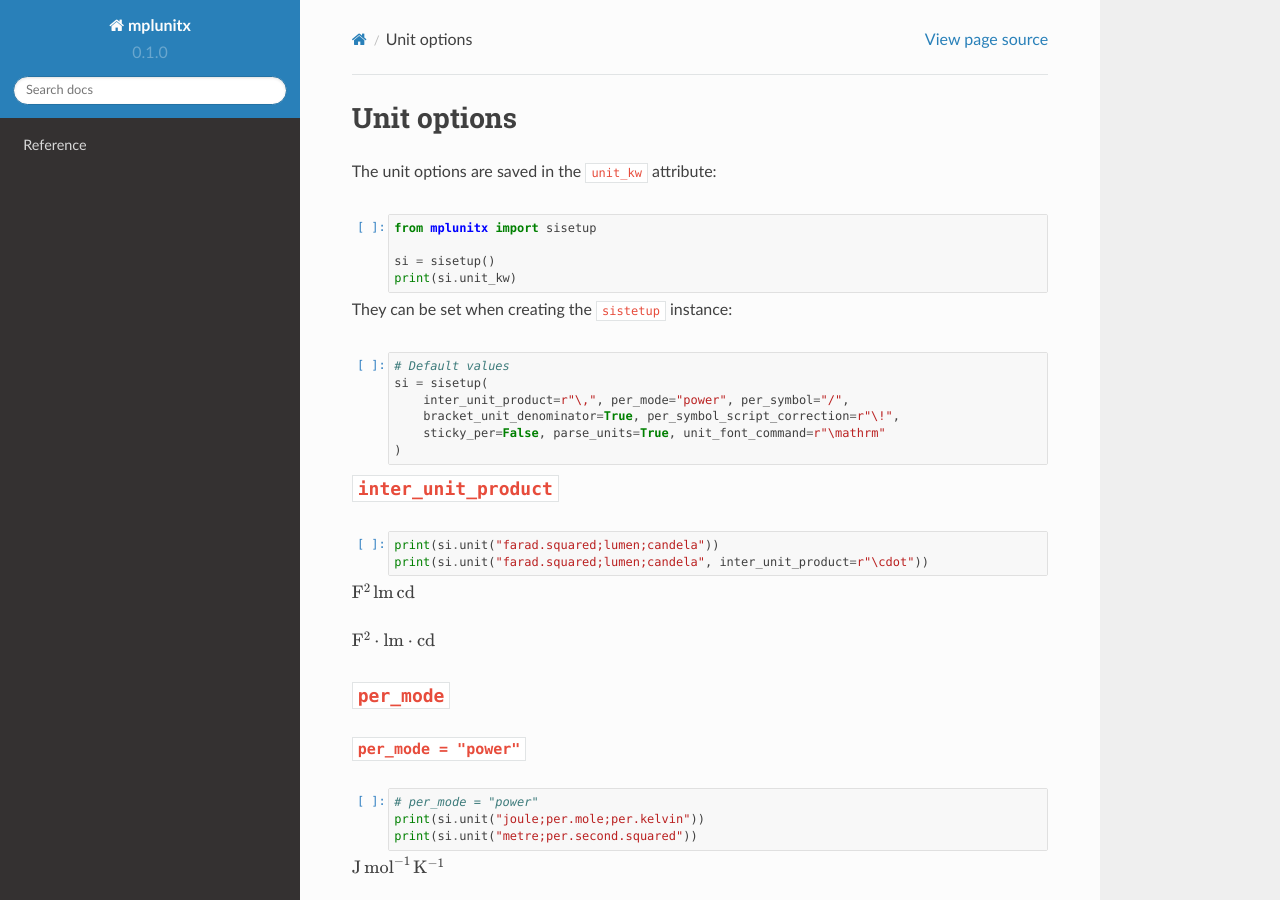
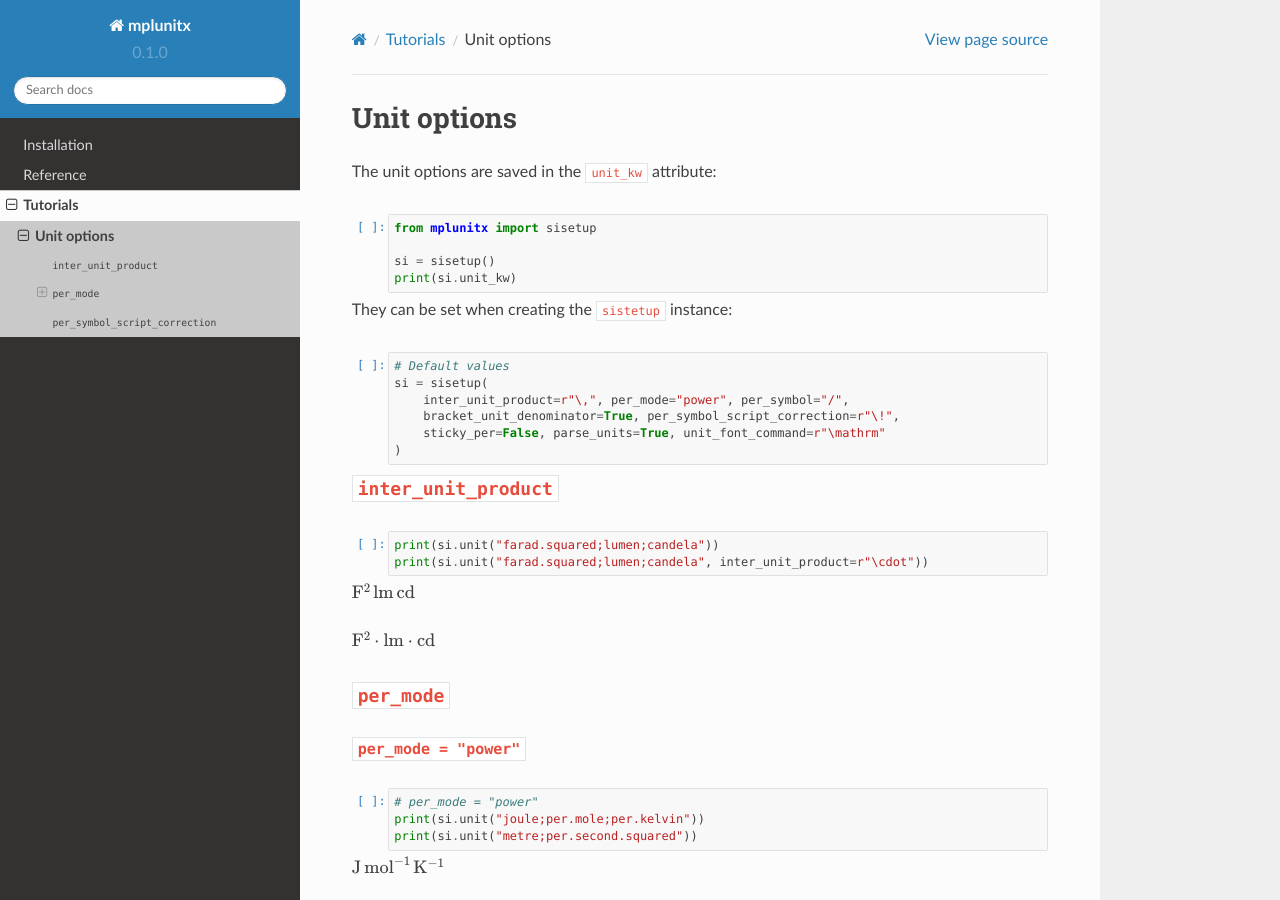
Before and after one commit to adryyan/mplunitx, a Sphinx documentation site: the page built from docs/_notebooks/unit.ipynb, in a window 1280 px wide and 900 px high. Built offline with Sphinx 7.4.7 and the Read the Docs theme 2.0.0, drawn with Linux system fonts in a browser that asks for light colours.

Commit message:
Started documentation

```diff
--- a/docs/_templates/mplunitx_class.rst
+++ b/docs/_templates/mplunitx_class.rst
@@ -5,14 +5,12 @@
 .. autoclass:: {{ objname }}
 
    {% block methods %}
-   .. automethod:: __init__
-
    {% if methods %}
    .. rubric:: {{ _('Methods') }}
 
-   .. autosummary::
    {% for item in methods %}
-      ~{{ name }}.{{ item }}
+
+   .. automethod:: {{ item }}
    {%- endfor %}
    {% endif %}
    {% endblock %}
--- /dev/null
+++ b/docs/_templates/mplunitx_method.rst
@@ -0,0 +1,5 @@
+{{ fullname | escape | underline}}
+
+.. currentmodule:: {{ module }}
+
+.. autofunction:: {{ name }}
--- a/docs/conf.py
+++ b/docs/conf.py
@@ -40,6 +40,8 @@ templates_path = ["_templates"]
 exclude_patterns = ["_build", "Thumbs.db", ".DS_Store"]
 
 numpydoc_show_class_members = False
+numpydoc_show_inherited_class_members = False
+numpydoc_class_members_toctree = True
 numpydoc_xref_param_type = True
 numpydoc_use_plots = True
 
@@ -48,7 +50,7 @@ plot_html_show_source_link = False
 plot_formats = [("hires.png", 300)]
 plot_html_show_formats = False
 
-autosummary_generate = ["reference"]
+autosummary_generate = True #["reference"]
 
 copybutton_prompt_text = ">>> "
 
--- a/docs/index.rst
+++ b/docs/index.rst
@@ -7,4 +7,6 @@ mplunitx
    :maxdepth: 1
    :hidden:
 
+   installation
    reference
+   tutorials
--- /dev/null
+++ b/docs/installation.rst
@@ -0,0 +1,2 @@
+Installation
+============
--- /dev/null
+++ b/docs/tutorials.rst
@@ -0,0 +1,9 @@
+Tutorials
+=========
+
+Tutorials go here.
+
+.. toctree::
+    :maxdepth: 1
+
+    _notebooks/unit
```
Also changed, not shown: docs/reference.rst (+12 -2 lines).
